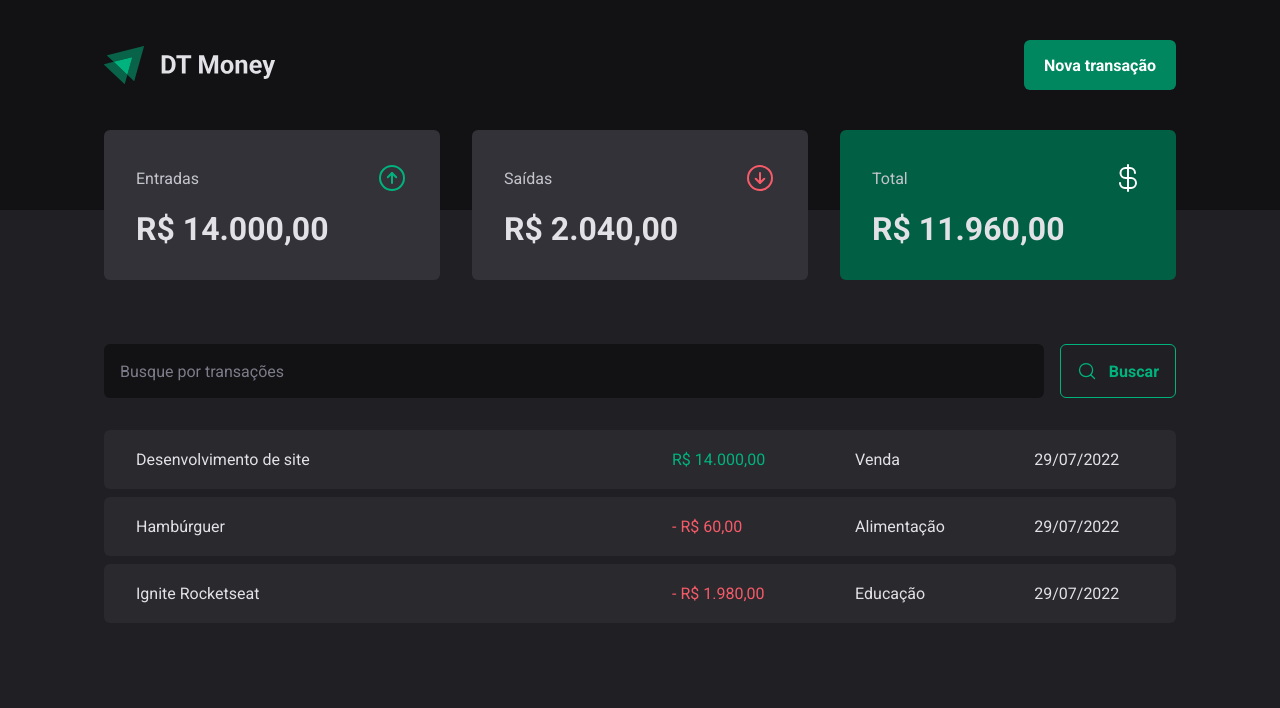
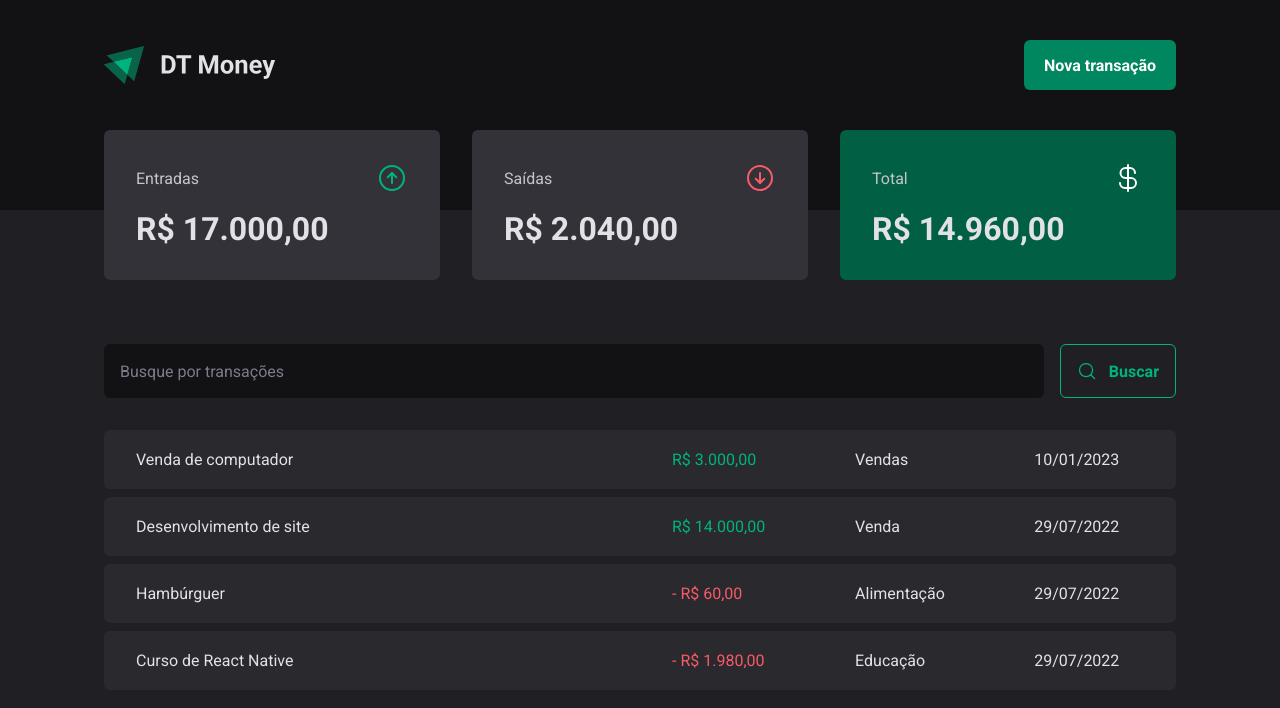
Before and after one commit to cvbordalo/updated-dt-money, a React (Vite) app: page / in a window 1280 px wide. Shown: the top 708 px of the page. Built offline with nearby package versions, Linux system fonts and the light colour scheme; data requests are answered from the project's data file.

Commit message:
Create new transaction

```diff
--- a/package.json
+++ b/package.json
@@ -13,6 +13,7 @@
     "@hookform/resolvers": "^2.9.10",
     "@radix-ui/react-dialog": "^1.0.2",
     "@radix-ui/react-radio-group": "^1.1.0",
+    "axios": "^1.2.2",
     "phosphor-react": "^1.4.1",
     "react": "^18.2.0",
     "react-dom": "^18.2.0",
--- a/server.json
+++ b/server.json
@@ -18,11 +18,19 @@
     },
     {
       "id": 3,
-      "description": "Ignite Rocketseat",
+      "description": "Curso de React Native",
       "type": "outcome",
       "category": "Educação",
       "price": 1980,
       "createdAt": "2022-07-29T19:24:44.505Z"
+    },
+    {
+      "description": "Venda de computador",
+      "price": 3000,
+      "category": "Vendas",
+      "type": "income",
+      "createdAt": "2023-01-10T19:57:18.590Z",
+      "id": 4
     }
   ]
 }
--- a/src/components/NewTransactionModal/index.tsx
+++ b/src/components/NewTransactionModal/index.tsx
@@ -1,8 +1,10 @@
 import { zodResolver } from '@hookform/resolvers/zod';
 import * as Dialog from '@radix-ui/react-dialog';
 import { ArrowCircleDown, ArrowCircleUp, X } from 'phosphor-react';
+import { useContext } from 'react';
 import { Controller, useForm } from 'react-hook-form';
 import * as z from 'zod';
+import { TransactionsContext } from '../../contexts/TransactionsContext';
 
 import {
   CloseButton,
@@ -22,11 +24,14 @@
 type NewTransactionFormInputs = z.infer<typeof newTransactionFormSchema>;
 
 export function NewTransactionModal() {
+  const { createTransaction } = useContext(TransactionsContext);
+
   const {
     control,
     register,
     handleSubmit,
-    formState: { isSubmitting }
+    formState: { isSubmitting },
+    reset
   } = useForm<NewTransactionFormInputs>({
     resolver: zodResolver(newTransactionFormSchema),
     defaultValues: {
@@ -35,9 +40,16 @@
   });
 
   async function handleCreateNewTransaction(data: NewTransactionFormInputs) {
-    await new Promise(resolve => setTimeout(resolve, 2000));
+    const { description, price, category, type } = data;
 
-    console.log(data);
+    await createTransaction({
+      description,
+      price,
+      category,
+      type
+    });
+
+    reset();
   }
 
   return (
--- a/src/contexts/TransactionsContext.tsx
+++ b/src/contexts/TransactionsContext.tsx
@@ -1,4 +1,5 @@
 import { createContext, ReactNode, useEffect, useState } from 'react';
+import { api } from '../lib/axios';
 
 interface Transaction {
   id: number;
@@ -9,9 +10,17 @@
   createdAt: string;
 }
 
+interface CreateTransactionInput {
+  description: string;
+  price: number;
+  category: string;
+  type: 'income' | 'outcome';
+}
+
 interface TransactionContextType {
   transactions: Transaction[];
   fetchTransactions: (query?: string) => Promise<void>;
+  createTransaction: (data: CreateTransactionInput) => Promise<void>;
 }
 
 interface TransactionsProviderProps {
@@ -24,16 +33,29 @@
   const [transactions, setTransactions] = useState<Transaction[]>([]);
 
   async function fetchTransactions(query?: string) {
-    const url = new URL('http://localhost:3333/transactions');
+    const response = await api.get('transactions', {
+      params: {
+        _sort: 'createdAt',
+        _order: 'desc',
+        q: query
+      }
+    });
 
-    if (query) {
-      url.searchParams.append('q', query);
-    }
+    setTransactions(response.data);
+  }
 
-    const response = await fetch(url);
-    const data = await response.json();
+  async function createTransaction(data: CreateTransactionInput) {
+    const { description, price, category, type } = data;
 
-    setTransactions(data);
+    const response = await api.post('transactions', {
+      description,
+      price,
+      category,
+      type,
+      createdAt: new Date()
+    });
+
+    setTransactions(state => [response.data, ...state]);
   }
 
   useEffect(() => {
@@ -44,7 +66,8 @@
     <TransactionsContext.Provider
       value={{
         transactions,
-        fetchTransactions
+        fetchTransactions,
+        createTransaction
       }}
     >
       {children}
--- /dev/null
+++ b/src/lib/axios.ts
@@ -0,0 +1,5 @@
+import axios from 'axios';
+
+export const api = axios.create({
+  baseURL: 'http://localhost:3000'
+});
```
Also changed, not shown: 1 other file (tests, documents, lock files or other folders).
